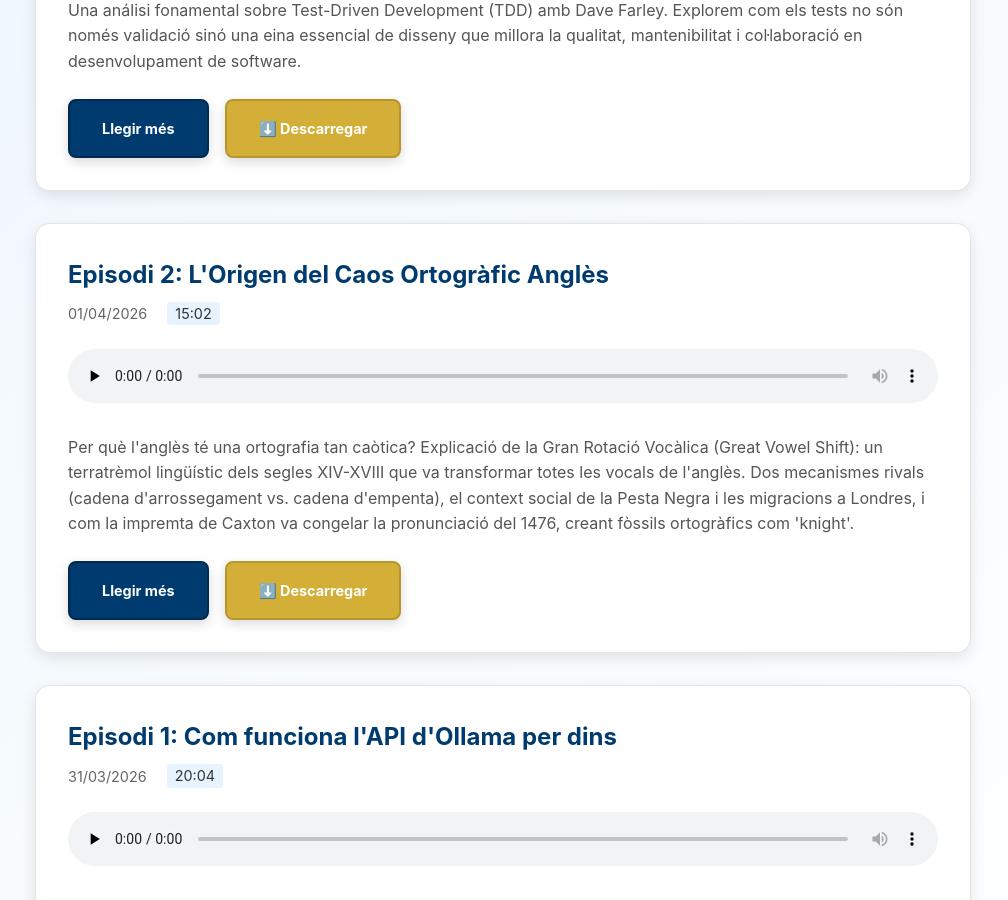
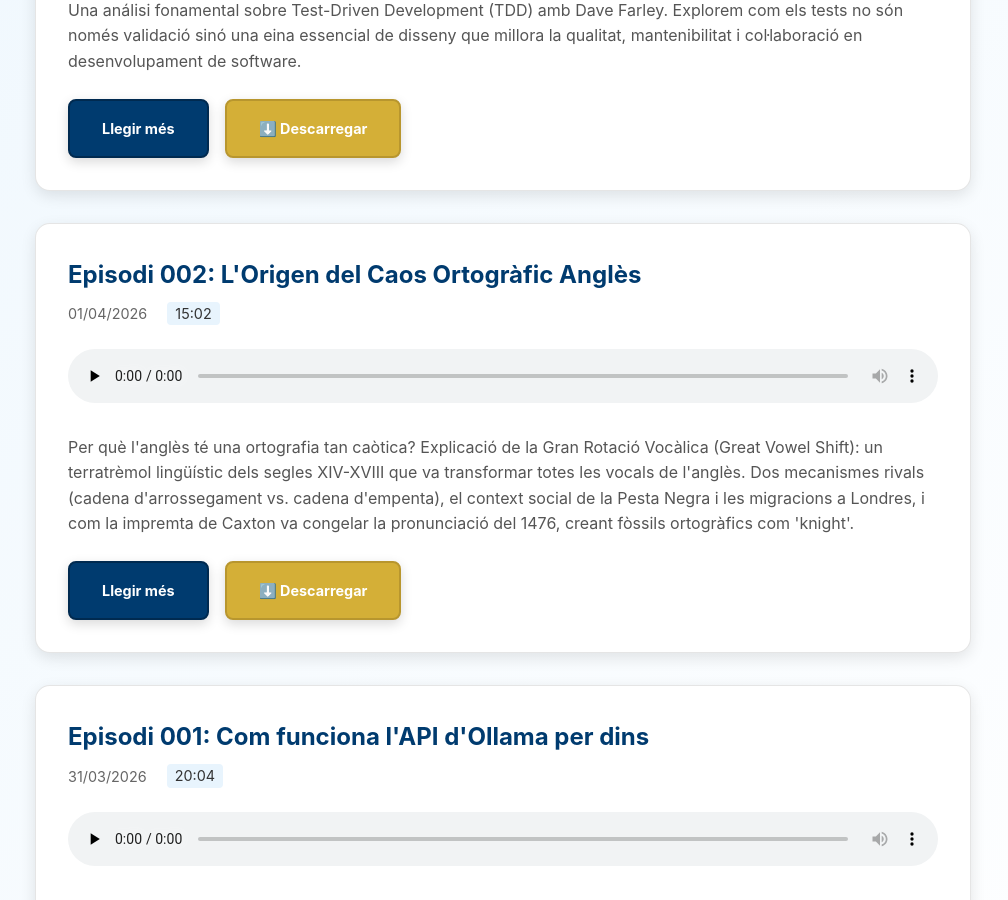
Before and after one commit to drpicox/podcast-del-doctor, a Jekyll site: the page built from episodis.md, in a window 1280 px wide and 900 px high, scrolled down 1353 px. Shown: the whole window, without its empty margins (137-1145 px from the left). Built offline with Jekyll 4.4.1, drawn with Linux system fonts in a browser that asks for light colours.

Commit message:
Fix episode titles: 1→001, 2→002 for consistency

```diff
--- a/_episodes/001-api-ollama-per-dins.md
+++ b/_episodes/001-api-ollama-per-dins.md
@@ -21,7 +21,7 @@ sources:
   url: "/podcast-del-doctor/sources/001-api-ollama-per-dins-transcripcio.txt"
   description: "Transcripció completa generada amb OpenAI Whisper (model large-v3)"
 thumbnail: "/assets/thumbnails/001-api-ollama-per-dins.png"
-title: "Episodi 1: Com funciona l'API d'Ollama per dins"
+title: "Episodi 001: Com funciona l'API d'Ollama per dins"
 ---
 
 ## Introducció
--- a/_episodes/002-origen-caos-ortografic-angles.md
+++ b/_episodes/002-origen-caos-ortografic-angles.md
@@ -18,7 +18,7 @@ sources:
   url: "/podcast-del-doctor/sources/002-origen-caos-ortografic-angles-transcripcio.txt"
   description: "Transcripció completa generada amb OpenAI Whisper (model large-v3)"
 thumbnail: "/assets/thumbnails/002-origen-caos-ortografic-angles.png"
-title: "Episodi 2: L'Origen del Caos Ortogràfic Anglès"
+title: "Episodi 002: L'Origen del Caos Ortogràfic Anglès"
 ---
 
 ## Introducció
```
